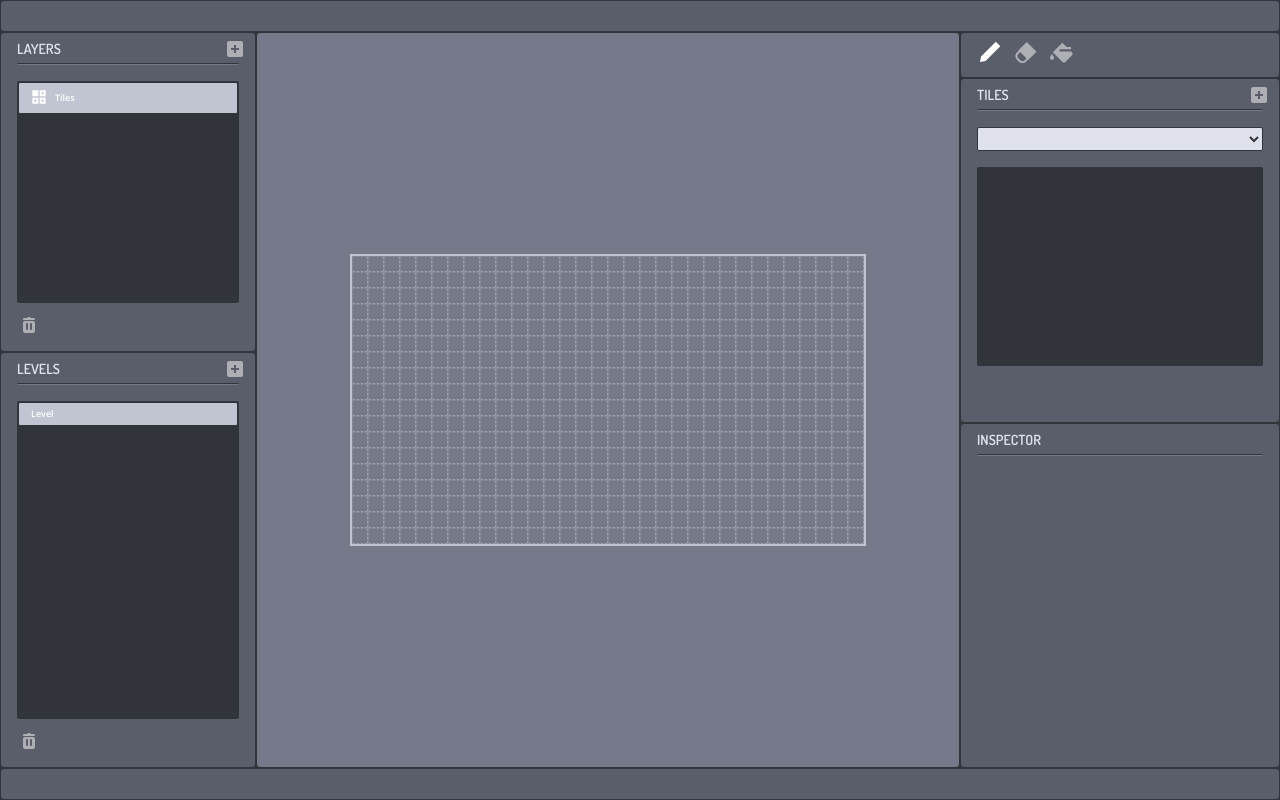
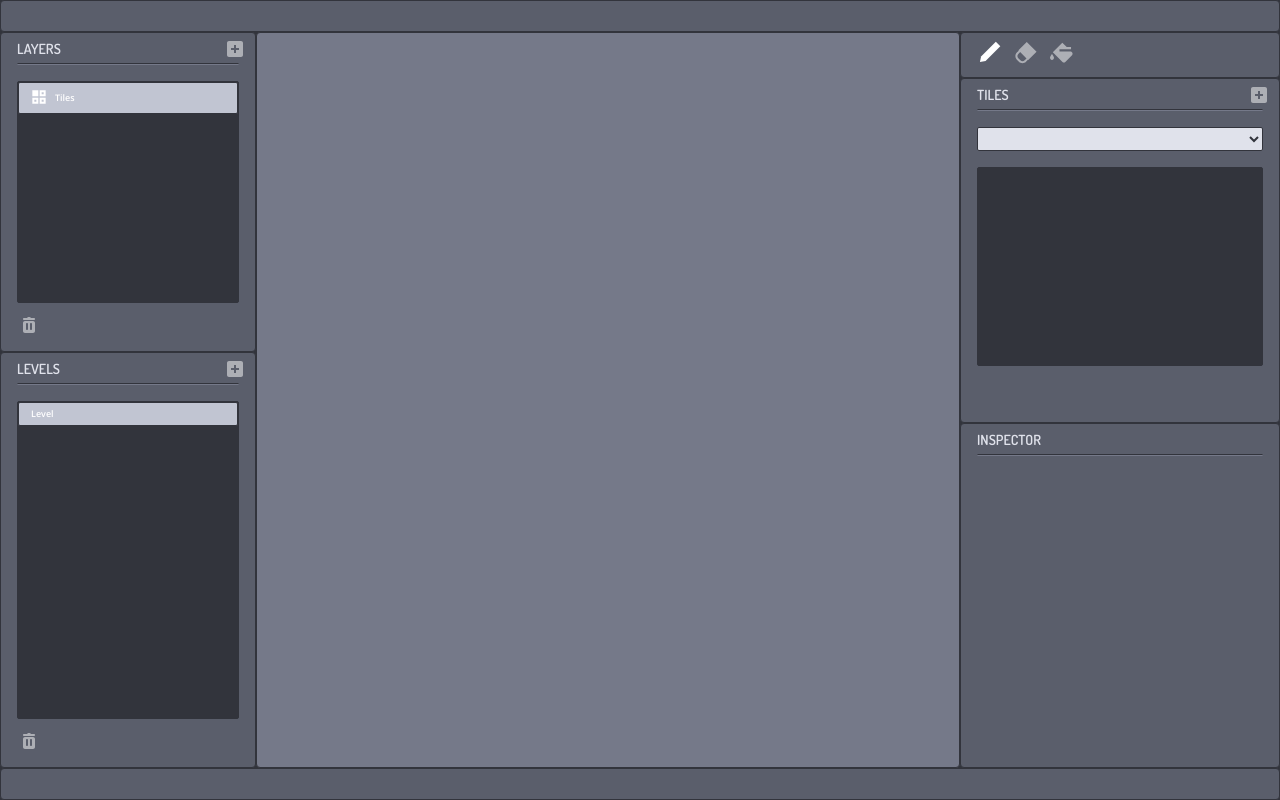
Before and after one commit to 01010111/ZOME, an Electron app: page bin/app.html in a window 1280 px wide. Drawn offline with Linux system fonts and the light colour scheme.

Commit message:
initial heaps support

```diff
--- a/bin/app.html
+++ b/bin/app.html
@@ -28,9 +28,7 @@
 						<img src='icons/icon_delete.svg' id='delete_level_btn' class='btn btn_bl'></img>
 					</div>
 				</div>
-				<div class='workspace' id='workspace'>
-					<div class='workspace_tile_container' id='tile_container'></div>
-				</div>
+				<div class='workspace' id='workspace'></div>
 				<div class='right_column'>
 					<div class='panel' id='tools'>
 						<img src='icons/icon_cursor.svg' id='icon_cursor' class='tool'></img>
--- a/bin/style.css
+++ b/bin/style.css
@@ -120,7 +120,6 @@ button.red:hover:enabled {
 }
 
 /* DIVS */
-
 .container {
 	display: flex;
 	flex-direction: column;
```
Also changed, not shown: 7 other files.
